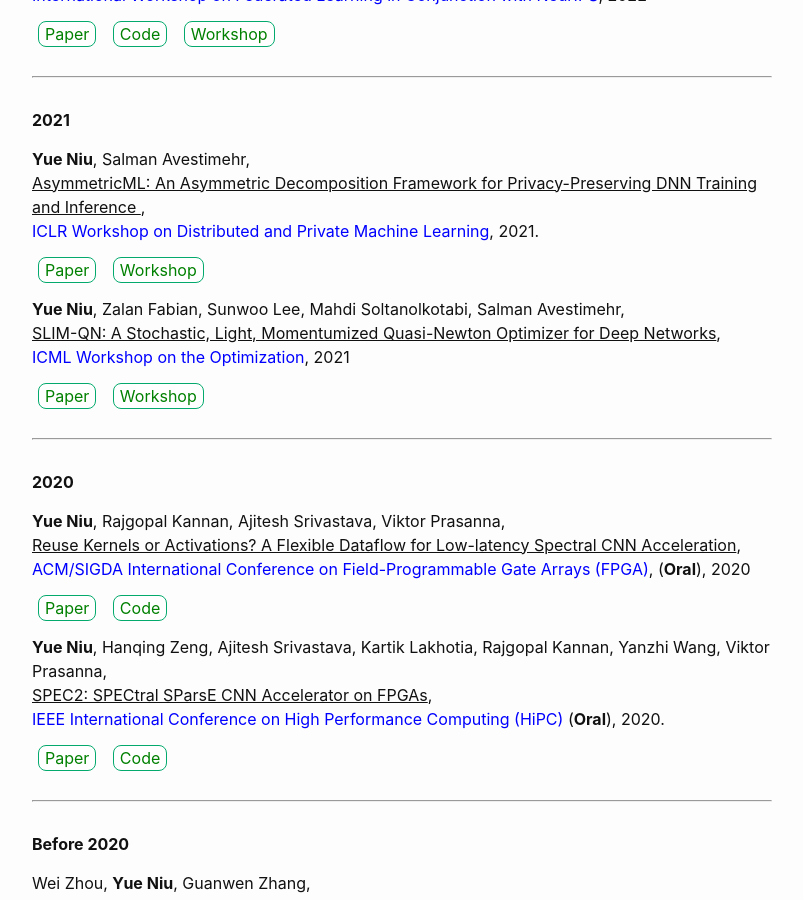
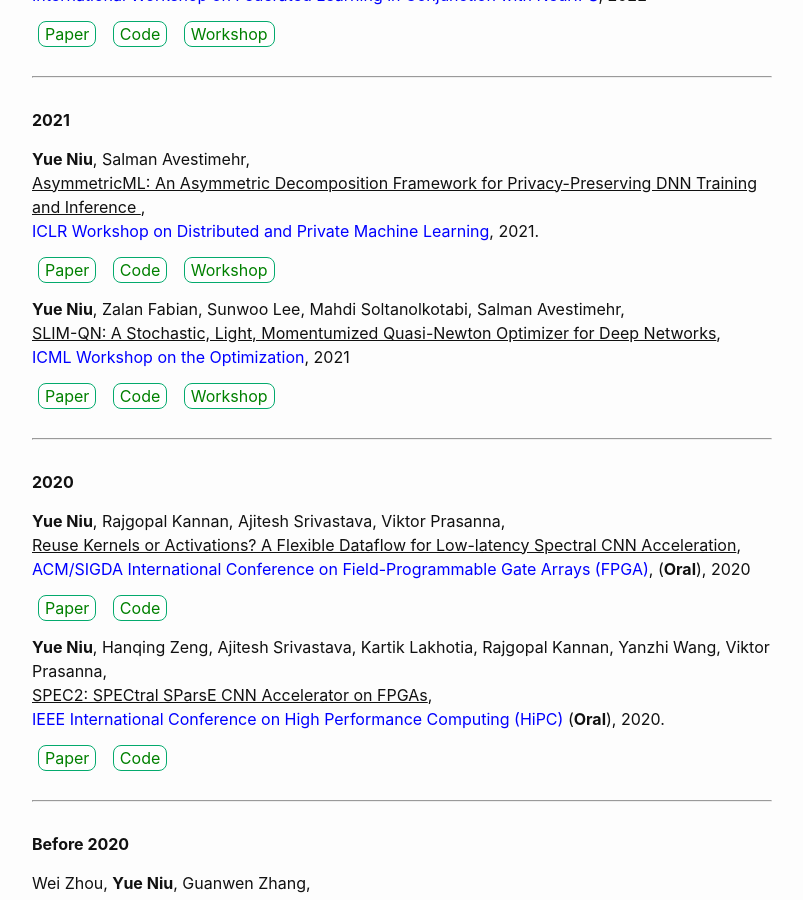
Before and after one commit to yuehniu/homepage, a Jekyll site: the page built from publication.md, in a window 1280 px wide and 900 px high, scrolled down 1914 px. Shown: the whole window, without its empty margins (238-1041 px from the left). Built offline with Jekyll 4.4.1, drawn with Linux system fonts in a browser that asks for light colours; our own code applies the rules of GitHub Pages for plain Markdown files.

Commit message:
MODIFY: add code link to publications.

```diff
--- a/publication.md
+++ b/publication.md
@@ -107,6 +107,7 @@
 <span style="color:blue">ICLR Workshop on Distributed and Private Machine Learning</span>, 2021.
 
 <a href="https://petsymposium.org/popets/2022/popets-2022-0105.pdf" class="btn">Paper</a>
+<a href="https://github.com/yuehniu/asymmetricML" class="btn">Code</a>
 <a href="https://dp-ml.github.io/2021-workshop-ICLR/" class="btn">Workshop</a>
 
 **Yue Niu**, Zalan Fabian, Sunwoo Lee, Mahdi Soltanolkotabi, Salman Avestimehr,
@@ -114,6 +115,7 @@
 <span style="color:blue">ICML Workshop on the Optimization</span>, 2021
 
 <a href="https://arxiv.org/abs/2307.13744" class="btn">Paper</a>
+<a href="https://github.com/yuehniu/mL-BFGS" class="btn">Code</a>
 <a href="https://sites.google.com/view/optml-icml2021" class="btn">Workshop</a>
 
 ---
```
